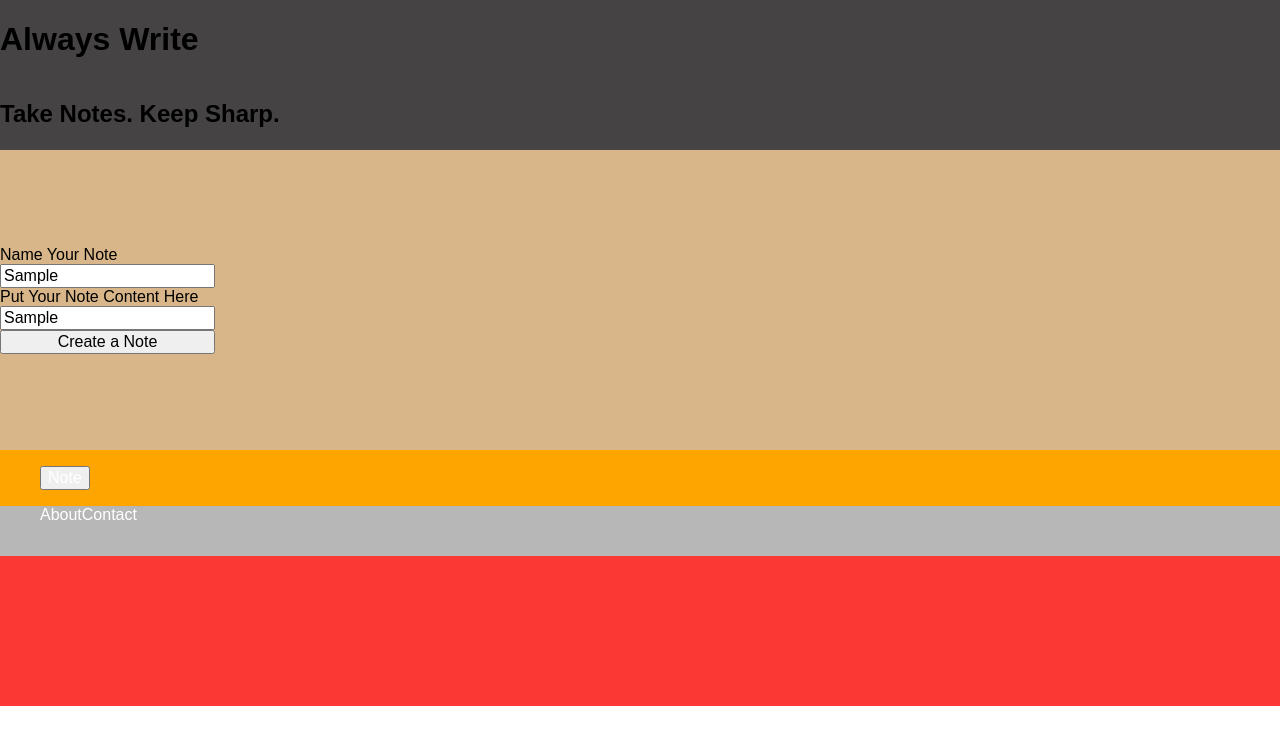
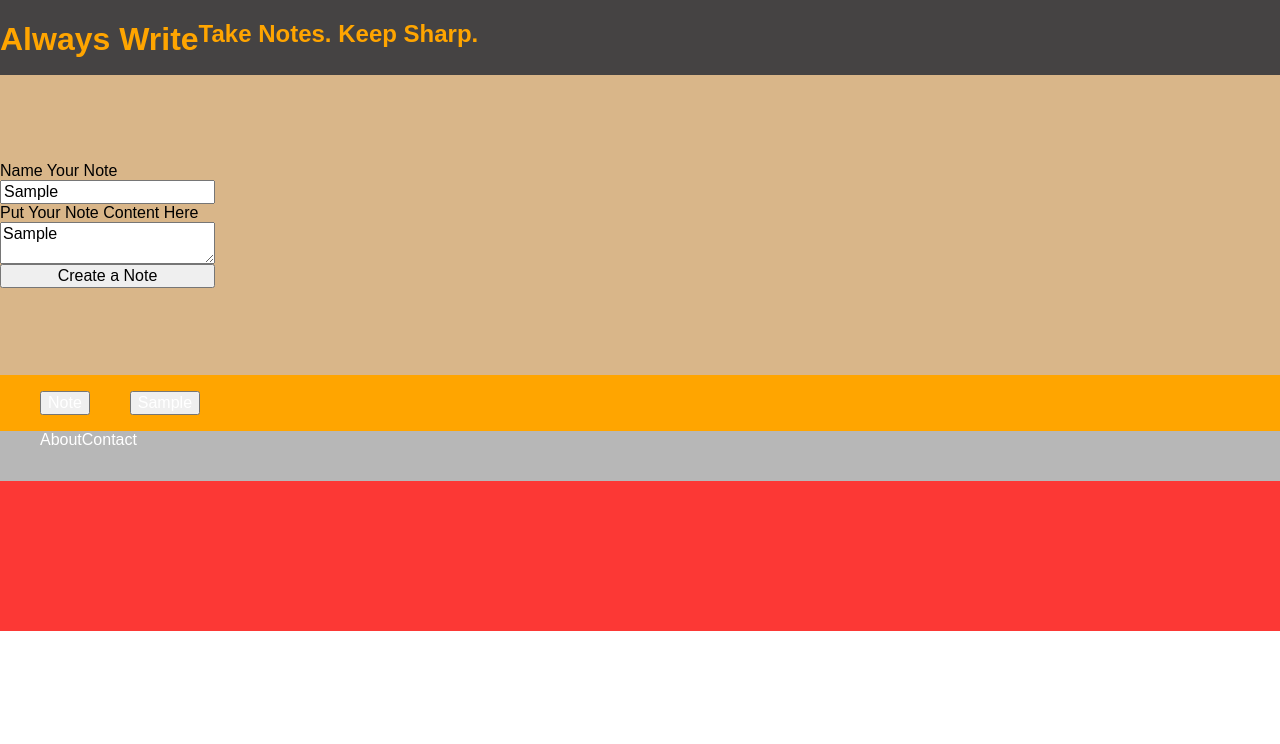
Before and after one commit to THXBurke/301-Final-Project, a website: page index.html in a window 1280 px wide. Both pictures are taken after typing "Sample", "Sample" into the empty fields and a click on the button "Create a Note". Drawn offline with nearby package versions, Linux system fonts and the light colour scheme.

Commit message:
add handlebars template, appending

```diff
--- a/index.html
+++ b/index.html
@@ -24,12 +24,15 @@
       <h2>Take Notes. Keep Sharp.</h2>
     </header>
     <section class="write">
-      <form class="" action="index.html" method="post">
+    <!-- <label for="noteContent">Note Content</label>
+     <textarea name="noteContent" id="noteContent" rows="5" cols="30"></textarea>
+     <span id="noteContentCount" class="hide"></span> -->
+      <form class="form" action="post">
         <label for="card-name">Name Your Note</label>
         <input id="card-name" type="text">
         <label for="card-content">Put Your Note Content Here</label>
-        <input id="card-content" type="text">
-        <button type="button" name="button">Create a Note</button>
+        <textarea id="card-content" type="text"></textarea>
+        <button type="submit" name="button">Create a Note</button>
       </form>
     </section>
     <section class="read">
@@ -50,10 +53,10 @@
     <!-- jquery -->
     <script src="https://cdnjs.cloudflare.com/ajax/libs/jquery/3.0.0-beta1/jquery.js"></script>
     <!-- Handlebars -->
-    <script src="https://cdnjs.cloudflare.com/ajax/libs/handlebars.js/4.0.5/handlebars.js"></script>
+    <script src="https://cdnjs.cloudflare.com/ajax/libs/handlebars.js/4.0.4/handlebars.js"></script>
     <!-- Our scripts will go below this line -->
     <script src="./scripts/readView.js"></script>
-    <script src="https://cdnjs.cloudflare.com/ajax/libs/handlebars.js/4.0.4/handlebars.js"></script>
+    <script src="./scripts/write.js"></script>
   </body>
 
 </html>
--- a/scripts/readView.js
+++ b/scripts/readView.js
@@ -1,3 +1,4 @@
+var accordionExecute = function() {
 $('.accordion').on('click', '.accordion-control', function(e) {
   e.preventDefault();
   $(this)
@@ -5,3 +6,4 @@ $('.accordion').on('click', '.accordion-control', function(e) {
     .not(':animated')
     .slideToggle(200);
 });
+};
--- /dev/null
+++ b/scripts/write.js
@@ -0,0 +1,38 @@
+function Note(noteName, noteContent, pile){
+        this.noteName = noteName;
+        this.noteContent = noteContent;
+        this.pile = pile;
+      }
+
+
+      Note.prototype.toHTML = function(){
+        var template = Handlebars.compile($("#entry-template").text());
+        return template(this);
+      }
+
+      // function appendIt(){
+      //   $('.cards').remove(); //Removes any cards and appends them again. Eliminate replication.
+      //   myArray.forEach(function(note){
+      //     var newCard = '<div class="cards">';
+      //     newCard += '<h1>'+note.description+'</h1>';
+      //     newCard += '<p>'+note.content+'</p>';
+      //     newCard += '</div>';
+      //     $('.read').append(newCard);
+      //   });
+      // }
+
+      var myArray = [];
+
+      $("form").submit(function(event) {
+        var description = $('#card-name').val();
+        var content = $('#card-content').val();
+        myArray.push(new Note(description, content));
+        console.log(myArray);
+        //appendIt();
+        myArray.forEach(function(note) {
+          $('.read').append(note.toHTML());
+        })
+        accordionExecute();
+        event.preventDefault();
+      });
+      console.log(myArray);
--- a/styles/base.css
+++ b/styles/base.css
@@ -1,18 +1,18 @@
 /*BASE STYLING INCLUDES ELEMENT TAGS ONLY*/
 header {
   display: flex;
-  flex-direction: column;
+  flex-direction: row;
   width: auto;
-  height: 150px;
+  height: 75px;
   background-color: #454343;
 }
 
 section {
   border: black;
   display: flex;
+  flex-wrap: wrap;
   flex-direction: row;
   width: auto;
-  height: 600px;
 }
 
 footer {
@@ -25,7 +25,7 @@ footer {
 }
 
 h1, h2 {
-  color: #;
+  color: #FFA500;
 }
 
 ul {
--- a/styles/theme.css
+++ b/styles/theme.css
@@ -18,5 +18,6 @@
 }
 
 .accordion-panel {
+  color: blue;
   display: none;
 }
```
